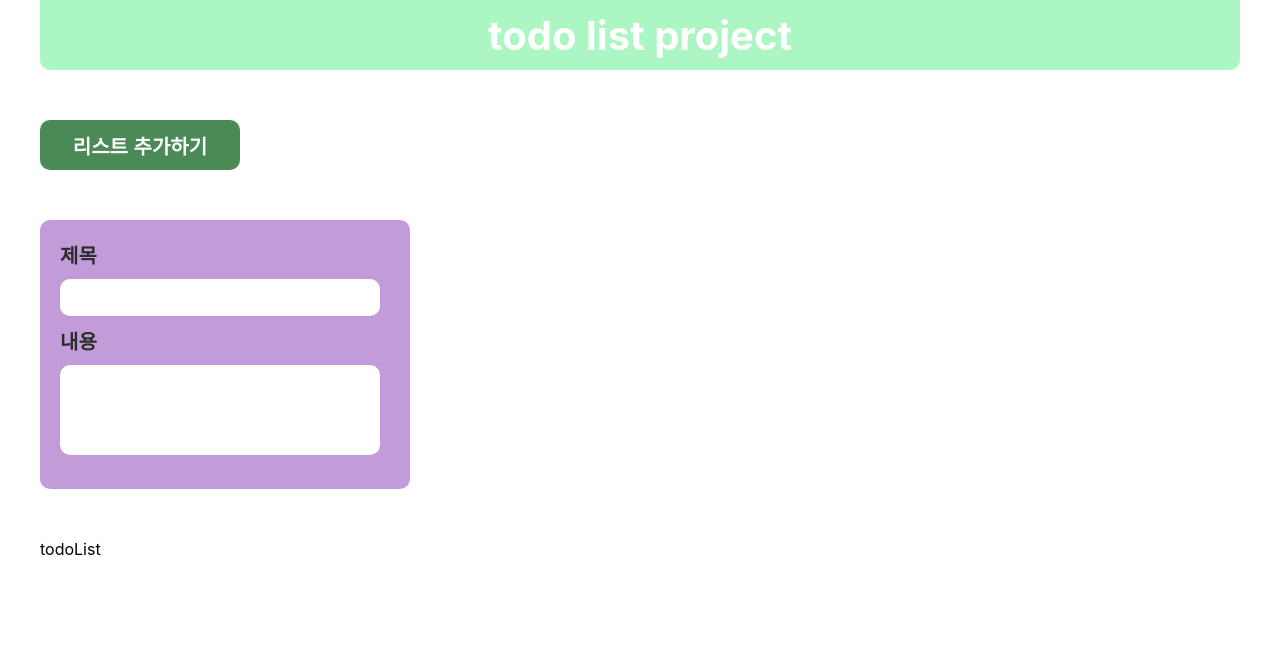
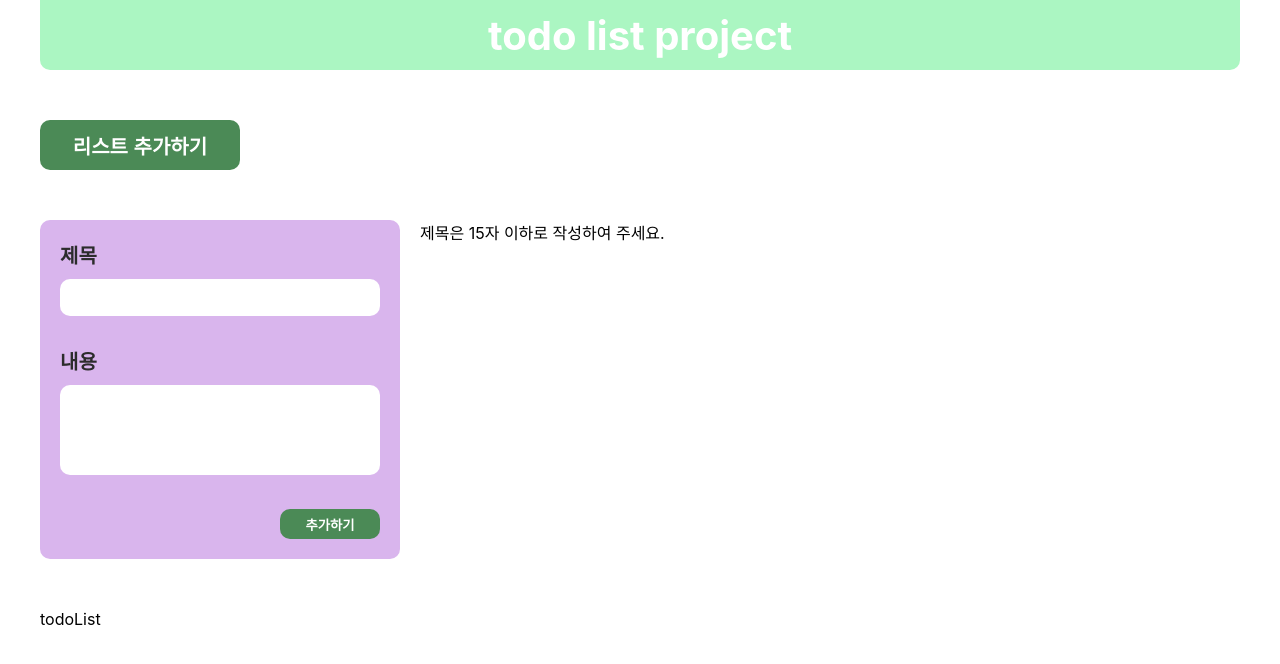
Before and after one commit to escape-engineering/react-1-teamproject, a React (Create React App) app: page / in a window 1280 px wide. Both pictures are taken after a click on the button "리스트 추가하기". Shown: the top 664 px of the page. Built offline with nearby package versions, Linux system fonts and the light colour scheme.

Commit message:
listAddBox 퍼블리싱 완

```diff
--- a/src/component/button/Button.js
+++ b/src/component/button/Button.js
@@ -1,15 +1,33 @@
-import { useEffect, useState } from 'react';
-import { useNavigate } from 'react-router-dom';
-import styled from 'styled-components';
+import { useEffect, useState } from "react";
+import { useNavigate } from "react-router-dom";
+import styled from "styled-components";
 
-const ButtonComponent = ({ boxOpen, setBoxOpen, value }) => {
+const ButtonComponent = ({ getState, setState, value }) => {
   const navigate = useNavigate();
   //리스트 추가 컴포넌트 활성화 여부
   const ActiveAddBox = () => {
-    setBoxOpen(!boxOpen);
+    setState(!getState);
   };
+  //리스트 submit
+  const todoSubmit = () => {
+    const [title, desc] = getState;
+    const [setTitle, setDesc, setInputError] = setState;
+
+    if (title.trim() === "") {
+      setInputError("제목을 입력해 주세요.");
+    } else if (desc.trim() === "") {
+      setInputError("내용을 입력해 주세요.");
+    } else {
+      //submit 실행
+      console.log("submit");
+      // input의 제목, 내용 초기화
+      setTitle("");
+      setDesc("");
+    }
+  };
+
   const GoBackPage = () => {
-    navigate('/');
+    navigate("/");
   };
   const CommentAdd = () => {
     alert(1);
@@ -21,24 +39,28 @@ const ButtonComponent = ({ boxOpen, setBoxOpen, value }) => {
     alert(1);
   };
 
-  const [btnName, setBtnName] = useState('');
+  const [btnName, setBtnName] = useState("");
 
+  //버튼 onclick 시에 적용할 함수
   const btnBunc = () => {
     switch (value) {
-      case 'ActiveAddBox':
+      case "ActiveAddBox":
         ActiveAddBox();
         break;
-      case 'BackPage':
+      case "BackPage":
         GoBackPage();
         break;
-      case 'CommentAdd':
+      case "CommentAdd":
         CommentAdd();
         break;
-      case 'CommentDelete':
+      case "CommentDelete":
         CommentDelete();
         break;
-      case 'CommentToggle':
+      case "CommentToggle":
         CommentToggle();
+        break;
+      case "todoSubmit":
+        todoSubmit();
         break;
       default:
         break;
@@ -46,32 +68,36 @@ const ButtonComponent = ({ boxOpen, setBoxOpen, value }) => {
   };
 
   useEffect(() => {
+    // 버튼 이름
     switch (value) {
-      case 'ActiveAddBox':
-        setBtnName('리스트 추가하기');
+      case "ActiveAddBox":
+        setBtnName("리스트 추가하기");
         break;
-      case 'BackPage':
-        setBtnName('뒤로가기');
+      case "todoSubmit":
+        setBtnName("추가하기");
         break;
-      case 'DeleteDetail':
-        setBtnName('수정하기');
+      case "BackPage":
+        setBtnName("뒤로가기");
         break;
-      case 'EditDetail':
-        setBtnName('삭제하기');
+      case "DeleteDetail":
+        setBtnName("수정하기");
         break;
-      case 'CommentAdd':
-        setBtnName('코멘트 추가하기');
+      case "EditDetail":
+        setBtnName("삭제하기");
         break;
-      case 'CommentDelete':
-        setBtnName('코멘트 삭제하기');
+      case "CommentAdd":
+        setBtnName("코멘트 추가하기");
         break;
-      case 'CommentToggle':
-        setBtnName('코멘트 수정하기');
+      case "CommentDelete":
+        setBtnName("코멘트 삭제하기");
+        break;
+      case "CommentToggle":
+        setBtnName("코멘트 수정하기");
         break;
       default:
         break;
     }
-  }, []);
+  }, [value]);
 
   return <StyledButton onClick={btnBunc}>{btnName}</StyledButton>;
 };
--- a/src/component/form/Form.jsx
+++ b/src/component/form/Form.jsx
@@ -10,6 +10,8 @@ const FormComponent = () => {
   const [title, setTitle] = useState("");
   const [desc, setDesc] = useState("");
 
+  const [inputError, setInputError] = useState("");
+
   //타이틀 작성
   const titleWrite = ({ target: { value } }) => {
     setTitle(value);
@@ -19,16 +21,22 @@ const FormComponent = () => {
     setDesc(value);
   };
 
+  //에러 메세지 삭제
+  const removeError = () => {
+    setInputError("");
+  };
+
   return (
     <Wrap>
       <div className="Active_btn_wrap">
         <ButtonComponent
-          boxOpen={boxOpen}
-          setBoxOpen={setBoxOpen}
+          getState={boxOpen}
+          setState={setBoxOpen}
           value="ActiveAddBox"
         />
       </div>
-      <ListAddBox isActive={boxOpen}>
+      <ActiveWrap isActive={boxOpen}>
+        <ListAddBox>
           <div className="listAddWrap">
             <label htmlFor="listAddLabel">제목</label>
             <input
@@ -36,6 +44,7 @@ const FormComponent = () => {
               type="text"
               value={title}
               onChange={titleWrite}
+              onFocus={removeError}
             />
           </div>
           <div className="listAddWrap">
@@ -45,22 +54,42 @@ const FormComponent = () => {
               type="text"
               value={desc}
               onChange={descWrite}
+              onFocus={removeError}
             ></textarea>
           </div>
+          <div className="input_error">{inputError}</div>
+          <div className="submit_btn_wrap">
+            <ButtonComponent
+              getState={[title, desc]}
+              setState={[setTitle, setDesc, setInputError]}
+              value="todoSubmit"
+            />
+          </div>
         </ListAddBox>
+        <TodoAddExplainWrap>
+          <li>제목은 15자 이하로 작성하여 주세요.</li>
+        </TodoAddExplainWrap>
+      </ActiveWrap>
     </Wrap>
   );
 };
 
+//styled-components
 const Wrap = styled.div`
   margin-bottom: 50px;
 `;
+const ActiveWrap = styled.div`
+  display: ${({ isActive }) => (isActive ? "flex" : "none")};
+`;
 const ListAddBox = styled.div`
-  display: ${({ isActive }) => (isActive ? "block" : "none")};
   padding: 20px;
-  width: 330px;
-  background-color: #c29cd8;
+  width: 320px;
+  background-color: #d9b5ed;
   border-radius: 10px;
+  position: relative;
+  display: flex;
+  flex-direction: column;
+  align-items: flex-end;
   label {
     font-size: 20px;
     font-weight: bold;
@@ -80,12 +109,18 @@ const ListAddBox = styled.div`
     width: 300px;
     padding: 10px;
     height: 70px;
-    font-size: 20px;
+    font-size: 15px;
     border: none;
     outline: none;
     border-radius: 10px;
     resize: none;
   }
 `;
+const TodoAddExplainWrap = styled.ul`
+  list-style: none;
+  padding: 0;
+  margin: 0;
+  margin-left: 20px;
+`;
 
 export default FormComponent;
--- a/src/component/form/style.css
+++ b/src/component/form/style.css
@@ -7,5 +7,17 @@
   font-size: 20px;
 }
 .listAddWrap {
-  margin-bottom: 10px;
+  margin-bottom: 30px;
 }
+.submit_btn_wrap {
+  width: 100px;
+  height: 30px;
+}
+.input_error {
+  position: absolute;
+  right: 23px;
+  bottom: 55px;
+  color: rgb(186, 80, 80);
+  font-size: 13px;
+  font-weight: 600;
+}
```
Lines whose indentation alone changed are shown as unchanged.
